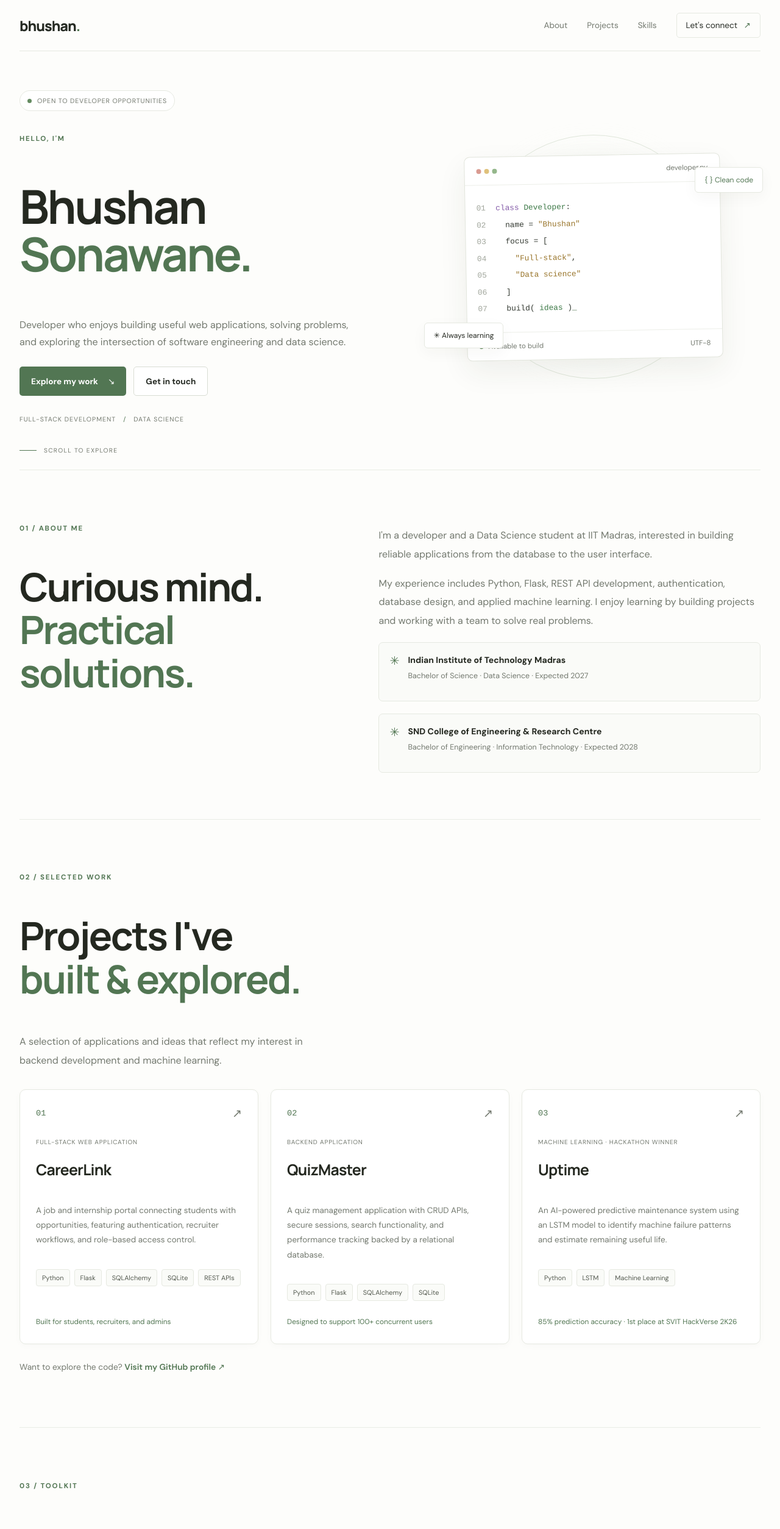
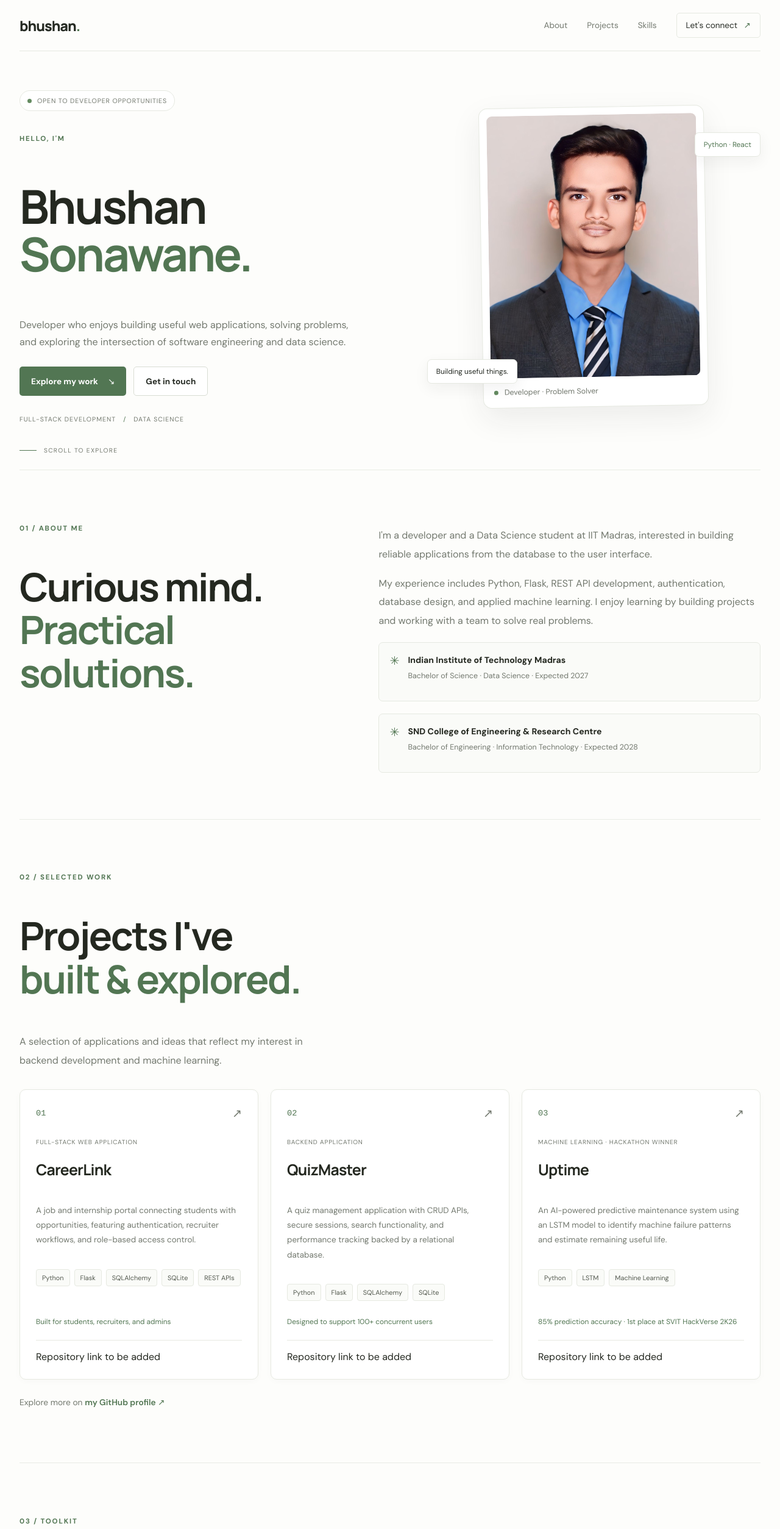
Before and after one commit to bhushan-ssh/Portfolio, a React app: page / in a window 1280 px wide. Shown: the top 2507 px of the page at 61% size. Built offline with nearby package versions, Linux system fonts and the light colour scheme; the HTML template or start-up script is replaced by a standard one.

Commit message:
Updated Photo

```diff
--- a/src/App.css
+++ b/src/App.css
@@ -1014,3 +1014,164 @@ main {
     grid-template-columns: 1fr;
   }
 }
+
+/* ===== Personal photo ===== */
+
+.photo-frame {
+  position: relative;
+  z-index: 1;
+  width: min(100%, 370px);
+  padding: 12px;
+  background: #fff;
+  border: 1px solid var(--border);
+  border-radius: 14px;
+  box-shadow: 0 18px 50px rgba(37, 42, 35, 0.08);
+  transform: rotate(-1deg);
+  transition: transform 0.25s ease, box-shadow 0.25s ease;
+}
+
+.photo-frame:hover {
+  transform: rotate(0) translateY(-3px);
+  box-shadow: 0 24px 55px rgba(37, 42, 35, 0.12);
+}
+
+.profile-photo {
+  display: block;
+  width: 100%;
+  aspect-ratio: 4 / 5;
+  object-fit: cover;
+  object-position: center;
+  border-radius: 9px;
+  background: var(--surface);
+}
+
+.photo-caption {
+  display: flex;
+  align-items: center;
+  gap: 10px;
+  padding: 15px 5px 5px;
+  color: var(--muted);
+  font-size: 0.78rem;
+}
+
+.photo-decoration {
+  position: absolute;
+  z-index: 2;
+  padding: 11px 14px;
+  background: #fff;
+  border: 1px solid var(--border);
+  border-radius: 7px;
+  box-shadow: 0 8px 24px rgba(37, 42, 35, 0.06);
+  font-size: 0.74rem;
+}
+
+.photo-decoration-top {
+  top: 42px;
+  right: 0;
+  color: var(--accent);
+}
+
+.photo-decoration-bottom {
+  bottom: 38px;
+  left: 0;
+  color: var(--text);
+}
+
+/* ===== Project card links ===== */
+
+.project-links {
+  display: flex;
+  align-items: center;
+  justify-content: space-between;
+  gap: 12px;
+  margin-top: 20px;
+  padding-top: 16px;
+  border-top: 1px solid var(--border);
+}
+
+.project-link {
+  display: inline-flex;
+  align-items: center;
+  gap: 8px;
+  color: var(--accent);
+  font-size: 0.82rem;
+  font-weight: 700;
+  text-decoration: none;
+  transition: color 0.2s ease, gap 0.2s ease;
+}
+
+.project-link:hover {
+  color: #344f35;
+  gap: 12px;
+}
+
+.project-link:focus-visible {
+  outline: 2px solid var(--accent);
+  outline-offset: 4px;
+  border-radius: 3px;
+}
+
+/* ===== Smooth, restrained interactions ===== */
+
+html {
+  scroll-behavior: smooth;
+  scroll-padding-top: 24px;
+}
+
+.nav-links a,
+.button,
+.project-card,
+.skill-card {
+  transition:
+    color 0.2s ease,
+    background-color 0.2s ease,
+    border-color 0.2s ease,
+    transform 0.2s ease,
+    box-shadow 0.2s ease;
+}
+
+/* Keep the photo within the layout on smaller screens */
+
+@media (max-width: 900px) {
+  .hero-visual {
+    min-height: 330px;
+  }
+
+  .photo-frame {
+    width: min(100%, 330px);
+  }
+}
+
+@media (max-width: 600px) {
+  .hero-visual {
+    min-height: 300px;
+  }
+
+  .photo-frame {
+    width: min(78%, 290px);
+  }
+
+  .photo-decoration-top {
+    right: -4px;
+    top: 28px;
+  }
+
+  .photo-decoration-bottom {
+    left: -4px;
+    bottom: 24px;
+  }
+}
+
+@media (prefers-reduced-motion: reduce) {
+  html {
+    scroll-behavior: auto;
+  }
+
+  *,
+  *::before,
+  *::after {
+    animation-duration: 0.01ms !important;
+    animation-iteration-count: 1 !important;
+    transition-duration: 0.01ms !important;
+  }
+}
--- a/src/App.jsx
+++ b/src/App.jsx
@@ -1,4 +1,3 @@
-
 import "./App.css";
 
 const projects = [
@@ -10,6 +9,7 @@ const projects = [
       "A job and internship portal connecting students with opportunities, featuring authentication, recruiter workflows, and role-based access control.",
     tech: ["Python", "Flask", "SQLAlchemy", "SQLite", "REST APIs"],
     result: "Built for students, recruiters, and admins",
+    repo: "",
   },
   {
     number: "02",
@@ -19,6 +19,7 @@ const projects = [
       "A quiz management application with CRUD APIs, secure sessions, search functionality, and performance tracking backed by a relational database.",
     tech: ["Python", "Flask", "SQLAlchemy", "SQLite"],
     result: "Designed to support 100+ concurrent users",
+    repo: "",
   },
   {
     number: "03",
@@ -28,6 +29,7 @@ const projects = [
       "An AI-powered predictive maintenance system using an LSTM model to identify machine failure patterns and estimate remaining useful life.",
     tech: ["Python", "LSTM", "Machine Learning"],
     result: "85% prediction accuracy · 1st place at SVIT HackVerse 2K26",
+    repo: "",
   },
 ];
 
@@ -63,7 +65,7 @@ function App() {
           <a href="#projects">Projects</a>
           <a href="#skills">Skills</a>
           <a href="#contact" className="nav-cta">
-            Let's connect <span>↗</span>
+            Let&apos;s connect <span>↗</span>
           </a>
         </div>
       </nav>
@@ -75,7 +77,8 @@ function App() {
             OPEN TO DEVELOPER OPPORTUNITIES
           </div>
 
-          <p className="eyebrow">HELLO, I'M</p>
+          <p className="eyebrow">HELLO, I&apos;M</p>
+
           <h1>
             Bhushan
             <br />
@@ -83,9 +86,9 @@ function App() {
           </h1>
 
           <p className="hero-description">
-            Developer who enjoys building useful web applications,
-            solving problems, and exploring the intersection of software
-            engineering and data science.
+            Developer who enjoys building useful web applications, solving
+            problems, and exploring the intersection of software engineering and
+            data science.
           </p>
 
           <div className="hero-actions">
@@ -105,38 +108,26 @@ function App() {
         </div>
 
         <div className="hero-visual">
-          <div className="visual-glow" />
-          <div className="orbit orbit-one" />
-          <div className="orbit orbit-two" />
+          <div className="photo-frame">
+            <img
+              src="/profile.jpg"
+              alt="Bhushan Sonawane"
+              className="profile-photo"
+            />
 
-          <div className="code-card">
-            <div className="code-card-header">
-              <div className="window-dots">
-                <i />
-                <i />
-                <i />
-              </div>
-              <span>developer.py</span>
-            </div>
-
-            <div className="code-body">
-              <p><span className="line-number">01</span> <span className="code-purple">class</span> <span className="code-green">Developer</span>:</p>
-              <p><span className="line-number">02</span> &nbsp;&nbsp;name = <span className="code-yellow">"Bhushan"</span></p>
-              <p><span className="line-number">03</span> &nbsp;&nbsp;focus = [</p>
-              <p><span className="line-number">04</span> &nbsp;&nbsp;&nbsp;&nbsp;<span className="code-yellow">"Full-stack"</span>,</p>
-              <p><span className="line-number">05</span> &nbsp;&nbsp;&nbsp;&nbsp;<span className="code-yellow">"Data science"</span></p>
-              <p><span className="line-number">06</span> &nbsp;&nbsp;]</p>
-              <p><span className="line-number">07</span> &nbsp;&nbsp;build( <span className="code-green">ideas</span> )<span className="cursor">_</span></p>
-            </div>
-
-            <div className="code-card-footer">
-              <span><span className="status-dot" /> Available to build</span>
-              <span>UTF-8</span>
+            <div className="photo-caption">
+              <span className="status-dot" />
+              <span>Developer · Problem Solver</span>
             </div>
           </div>
 
-          <div className="floating-tag tag-top">{"{ }"} Clean code</div>
-          <div className="floating-tag tag-bottom">✳ Always learning</div>
+          <span className="photo-decoration photo-decoration-top">
+            Python · React
+          </span>
+
+          <span className="photo-decoration photo-decoration-bottom">
+            Building useful things.
+          </span>
         </div>
 
         <a href="#about" className="scroll-indicator">
@@ -156,15 +147,16 @@ function App() {
 
         <div className="about-content">
           <p>
-            I'm a developer and a Data Science student at IIT Madras,
-            interested in building reliable applications from the database
-            to the user interface.
+            I&apos;m a developer and a Data Science student at IIT Madras,
+            interested in building reliable applications from the database to
+            the user interface.
           </p>
+
           <p>
             My experience includes Python, Flask, REST API development,
-            authentication, database design, and applied machine learning.
-            I enjoy learning by building projects and working with a team
-            to solve real problems.
+            authentication, database design, and applied machine learning. I
+            enjoy learning by building projects and working with a team to solve
+            real problems.
           </p>
 
           <div className="education-card">
@@ -178,8 +170,10 @@ function App() {
           <div className="education-card">
             <span className="education-icon">✳</span>
             <div>
-              <strong>SND College of Engineering & Research Centre</strong>
-              <p>Bachelor of Engineering · Information Technology · Expected 2028</p>
+              <strong>SND College of Engineering &amp; Research Centre</strong>
+              <p>
+                Bachelor of Engineering · Information Technology · Expected 2028
+              </p>
             </div>
           </div>
         </div>
@@ -189,13 +183,13 @@ function App() {
         <div className="section-heading">
           <p className="eyebrow">02 / SELECTED WORK</p>
           <h2>
-            Projects I've
+            Projects I&apos;ve
             <br />
-            <span>built & explored.</span>
+            <span>built &amp; explored.</span>
           </h2>
           <p className="section-description">
-            A selection of applications and ideas that reflect my
-            interest in backend development and machine learning.
+            A selection of applications and ideas that reflect my interest in
+            backend development and machine learning.
           </p>
         </div>
 
@@ -218,18 +212,35 @@ function App() {
               </div>
 
               <div className="project-result">{project.result}</div>
+
+              <div className="project-links">
+                {project.repo ? (
+                  <a
+                    className="project-link"
+                    href={project.repo}
+                    target="_blank"
+                    rel="noreferrer"
+                  >
+                    View source <span>↗</span>
+                  </a>
+                ) : (
+                  <span className="project-link-placeholder">
+                    Repository link to be added
+                  </span>
+                )}
+              </div>
             </article>
           ))}
         </div>
 
         <p className="project-note">
-          Want to explore the code?{" "}
+          Explore more on{" "}
           <a
             href="https://github.com/bhushan-ssh"
             target="_blank"
             rel="noreferrer"
           >
-            Visit my GitHub profile ↗
+            my GitHub profile ↗
           </a>
         </p>
       </section>
@@ -267,21 +278,22 @@ function App() {
             <span>SVIT HackVerse 2K26</span>
           </div>
           <div>
-            <strong>SQL & Java</strong>
+            <strong>SQL &amp; Java</strong>
             <span>HackerRank certifications</span>
           </div>
         </div>
       </section>
 
       <section className="contact section" id="contact">
-        <p className="eyebrow">04 / WHAT'S NEXT?</p>
+        <p className="eyebrow">04 / WHAT&apos;S NEXT?</p>
         <h2>
           Have an idea?
           <br />
-          <span>Let's build it.</span>
+          <span>Let&apos;s build it.</span>
         </h2>
+
         <p className="contact-description">
-          I'm interested in connecting with developers, collaborating on
+          I&apos;m interested in connecting with developers, collaborating on
           projects, and exploring internship opportunities.
         </p>
 
@@ -307,9 +319,7 @@ function App() {
           >
             LinkedIn ↗
           </a>
-          <a href="mailto:bhushan.sonawane.tech@gmail.com">
-            Email ↗
-          </a>
+          <a href="mailto:bhushan.sonawane.tech@gmail.com">Email ↗</a>
         </div>
       </section>
 
@@ -317,7 +327,7 @@ function App() {
         <a className="brand" href="#home">
           bhushan<span>.</span>
         </a>
-        <p>Designed & built with React.</p>
+        <p>Designed &amp; built with React.</p>
         <a href="#home">Back to top ↑</a>
       </footer>
     </main>
```
Also changed, not shown: public/profile.jpg (added).
